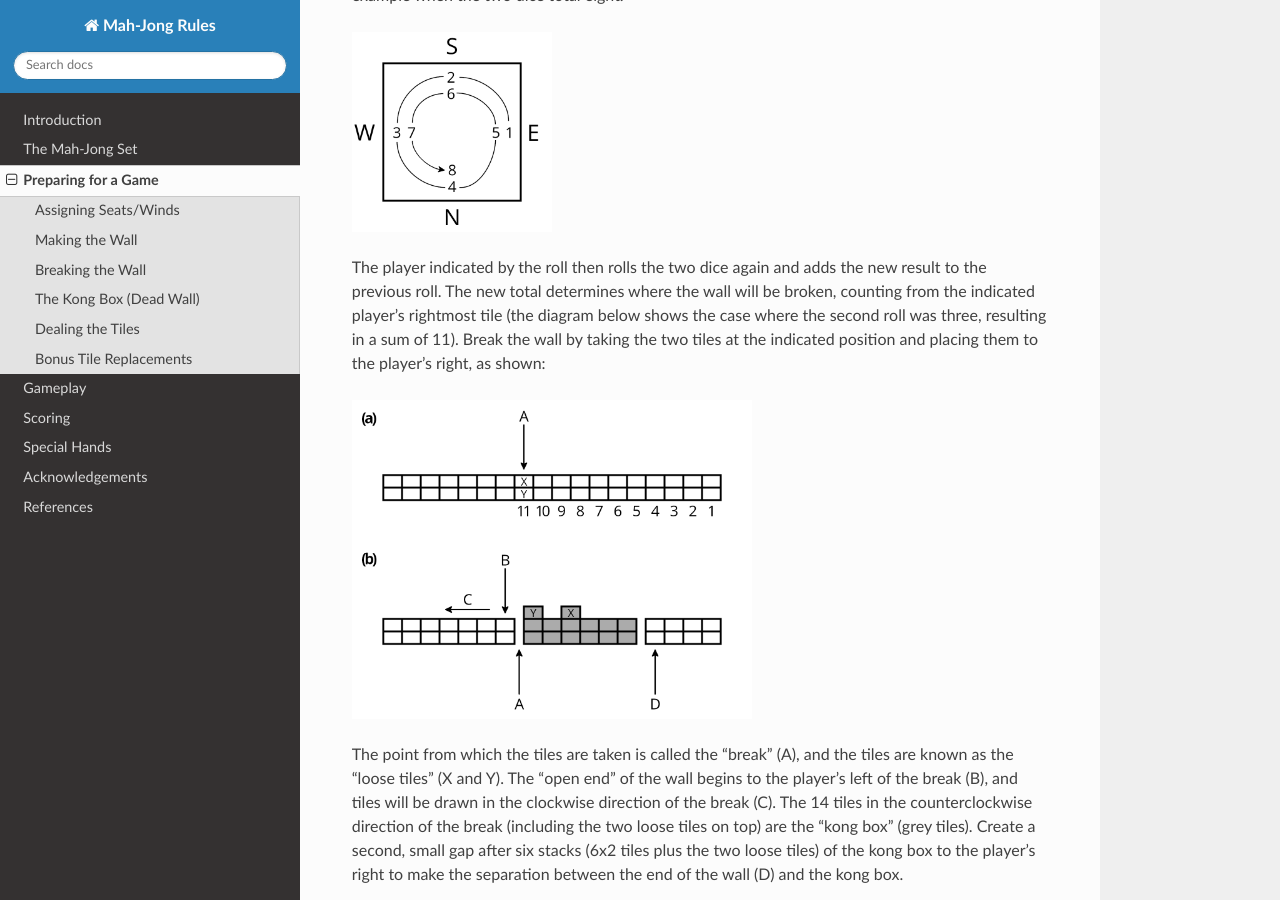
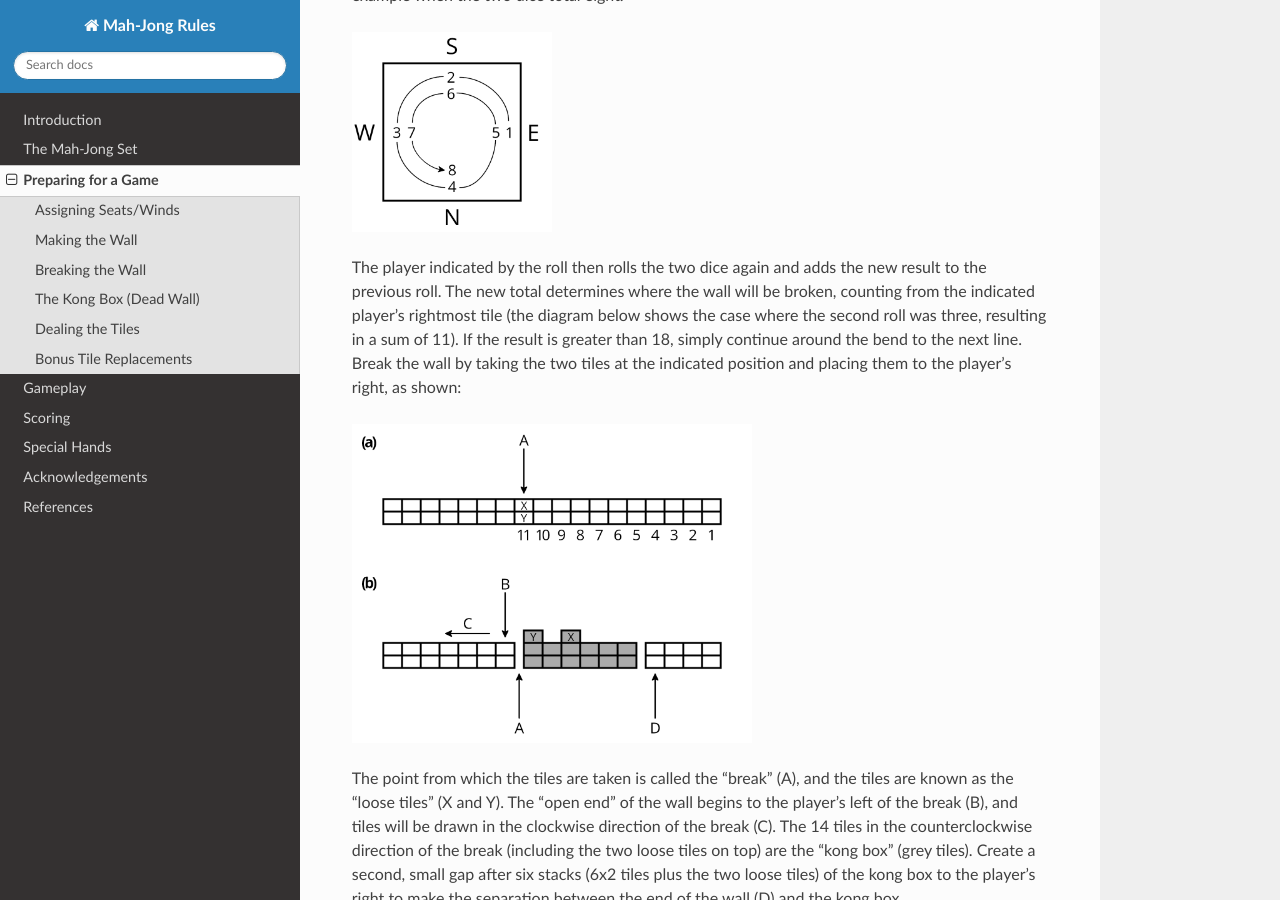
Before and after one commit to Wojtek242/mahjong-rules, a Sphinx documentation site: the page built from source/2-preparing-for-a-game.md, in a window 1280 px wide and 900 px high, scrolled down 1320 px. Built offline with Sphinx 7.4.7 and the Read the Docs theme 3.1.0, drawn with Linux system fonts in a browser that asks for light colours.

Commit message:
Clarify case when roll higher than 18

```diff
--- a/source/2-preparing-for-a-game.md
+++ b/source/2-preparing-for-a-game.md
@@ -27,7 +27,7 @@ The East Wind player throws two dice. The roll determines which player's line wi
 
 <img src="_static/prep/choosing-line.png" alt="choosing-line.png" width="200" height="200">
 
-The player indicated by the roll then rolls the two dice again and adds the new result to the previous roll. The new total determines where the wall will be broken, counting from the indicated player's rightmost tile (the diagram below shows the case where the second roll was three, resulting in a sum of 11). Break the wall by taking the two tiles at the indicated position and placing them to the player's right, as shown:
+The player indicated by the roll then rolls the two dice again and adds the new result to the previous roll. The new total determines where the wall will be broken, counting from the indicated player's rightmost tile (the diagram below shows the case where the second roll was three, resulting in a sum of 11). If the result is greater than 18, simply continue around the bend to the next line. Break the wall by taking the two tiles at the indicated position and placing them to the player's right, as shown:
 
 <img src="_static/prep/break.png" alt="break.png" width="400" height="319">
 
```
